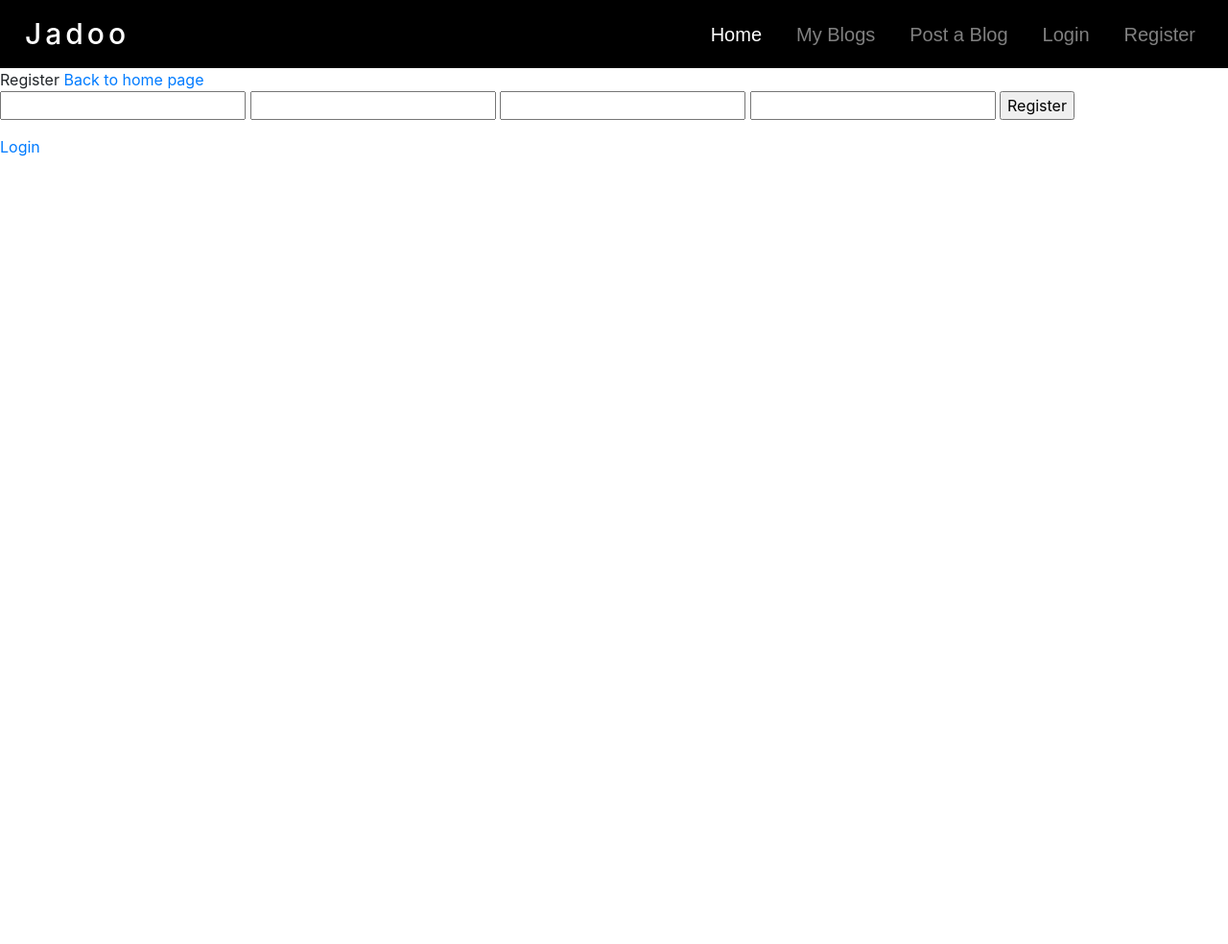
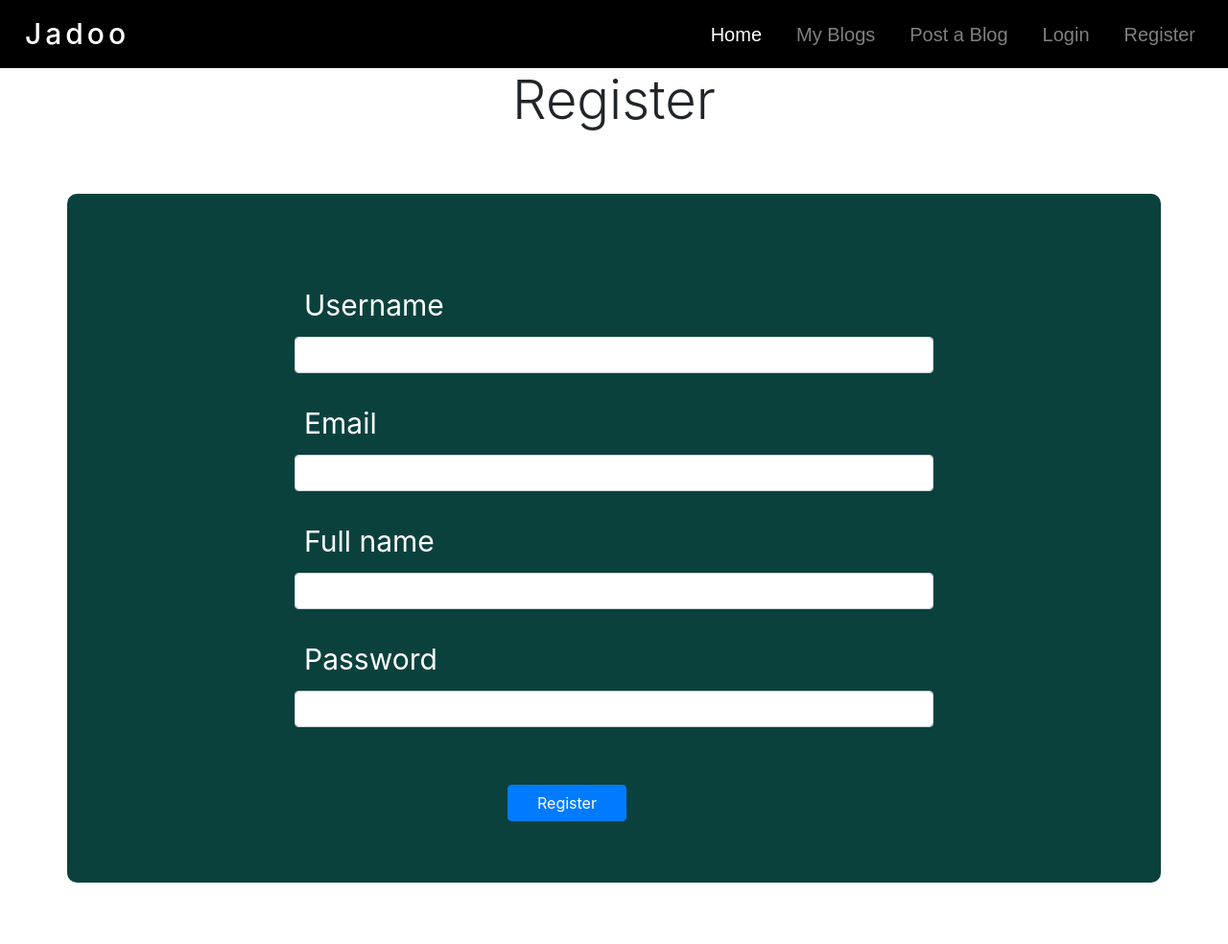
Before and after one commit to rj33536/Flogger, a Django app: page /register in a window 1280 px wide. Shown: the whole page at 96% size. Before the commit the page ends 163 px from the top, so only its background shows below. Run offline with Django 3.2, Linux system fonts and the light colour scheme; some libraries are stand-ins or nearby versions.

Commit message:
added style to register.html

```diff
--- a/main/static/css/forms.css
+++ b/main/static/css/forms.css
@@ -1,30 +1,33 @@
-form{
+form {
     /* border-style: dashed; */
-    border:1px solid rgb(253, 173, 173);
-    width:50%;
-    margin: 50px auto;
-    background-color:rgb(11, 65, 61);
+    width: 50%;
+    margin: 5% auto;
+    background-color: rgb(11, 65, 61);
     border-radius: 10px;
-    height:500px;
+    height: auto;
+    padding: 5%;
 }
-h1{
+
+h1 {
     font-size: 80px;
     text-align: center;
     font-weight: 500;
     color: crimson;
 }
-label{
+
+label {
     font-size: 30px;
     color: white;
     margin: 10px;
 }
-.form-group{
+
+.form-group {
     width: 60%;
     margin: auto;
     padding-top: 20px;
 }
 
-.btn{
+.btn {
     /* margin: 60px ; */
     margin-left: 40%;
     margin-top: 60px;
--- a/templates/register.html
+++ b/templates/register.html
@@ -4,15 +4,31 @@
 {{message}}
 {%endif%}
 
-Register
-<a href="{% url 'index' %}">Back to home page</a>
-<form action="{% url 'register' %}", method='post'>
+{% load static %}
+
+<link rel="stylesheet" href="{% static '/css/forms.css' %}">
+<p class="display-4 text-center"> Register</p>
+<form action="{% url 'register' %}", method='post' class="container">
 {% csrf_token %}
-<input name="username", type="text"/>
-<input name="email", type="email"/>
-<input name="fullname", type="text"/>
-<input name="password", type="password"/>
-<input value="Register", type="submit"/>
+<div class="form-group">
+<label for="username">Username</label>
+<input name="username", type="text" class="form-control"/>
+</div>
+
+<div class="form-group">
+<label for="email">Email</label>
+<input name="email", type="email" class="form-control"/>
+</div>
+
+<div class="form-group">
+<label for="fullname">Full name</label>
+<input name="fullname", type="text" class="form-control"/>
+</div>
+
+<div class="form-group">
+<label for="password">Password</label>
+<input name="password", type="password" class="form-control"/>
+</div>
+<input value="Register", type="submit" class="btn btn-primary"/>
 </form>
-<a href="{% url 'login' %}">Login</a>
 {% endblock body %}
```
Also changed, not shown: main/static/css/style.css (+20 -15 lines), templates/login.html (+3 -11 lines), templates/view.html (+8 -13 lines).
